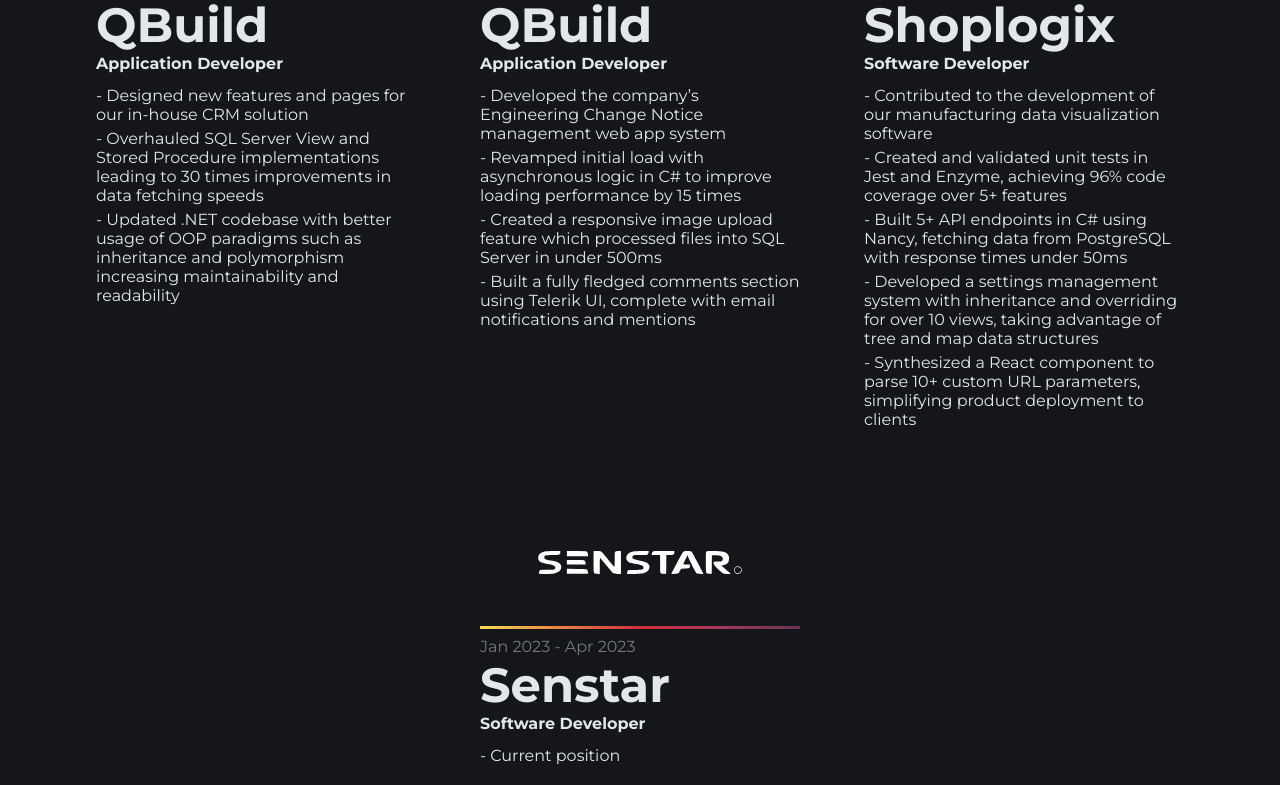
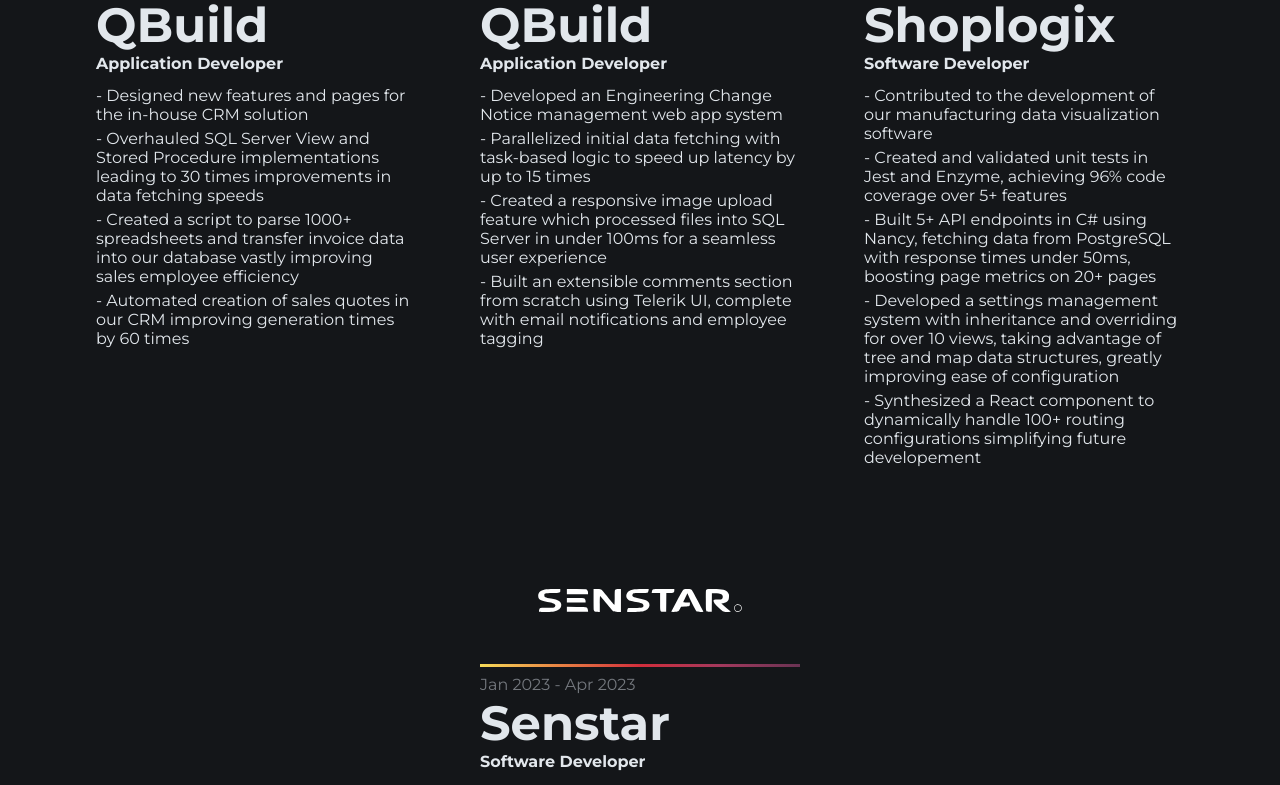
Before and after one commit to kenzoengineer/2022-portfolio, a React (Create React App) app: page / in a window 1280 px wide. Shown: the part 1760-2545 px from the top of the page. Built offline with nearby package versions, Linux system fonts and the light colour scheme.

Commit message:
updated experience

```diff
--- a/src/experience/Experience.tsx
+++ b/src/experience/Experience.tsx
@@ -11,9 +11,10 @@
     small: "Jan 2021 - Apr 2021",
     subtitle: "Application Developer",
     description: [
-        "Designed new features and pages for our in-house CRM solution",
+        "Designed new features and pages for the in-house CRM solution",
         "Overhauled SQL Server View and Stored Procedure implementations leading to 30 times improvements in data fetching speeds",
-        "Updated .NET codebase with better usage of OOP paradigms such as inheritance and polymorphism increasing maintainability and readability"
+        "Created a script to parse 1000+ spreadsheets and transfer invoice data into our database vastly improving sales employee efficiency",
+        "Automated creation of sales quotes in our CRM improving generation times by 60 times"
     ]
 }
 
@@ -23,10 +24,10 @@
     small: "Sep 2021 - Dec 2021",
     subtitle: "Application Developer",
     description: [
-        "Developed the company’s Engineering Change Notice management web app system",
-        "Revamped initial load with asynchronous logic in C# to improve loading performance by 15 times",
-        "Created a responsive image upload feature which processed files into SQL Server in under 500ms",
-        "Built a fully fledged comments section using Telerik UI, complete with email notifications and mentions"
+        "Developed an Engineering Change Notice management web app system",
+        "Parallelized initial data fetching with task-based logic to speed up latency by up to 15 times",
+        "Created a responsive image upload feature which processed files into SQL Server in under 100ms for a seamless user experience",
+        "Built an extensible comments section from scratch using Telerik UI, complete with email notifications and employee tagging"
     ]
 }
 
@@ -38,9 +39,9 @@
     description: [
         "Contributed to the development of our manufacturing data visualization software",
         "Created and validated unit tests in Jest and Enzyme, achieving 96% code coverage over 5+ features",
-        "Built 5+ API endpoints in C# using Nancy, fetching data from PostgreSQL with response times under 50ms",
-        "Developed a settings management system with inheritance and overriding for over 10 views, taking advantage of tree and map data structures",
-        "Synthesized a React component to parse 10+ custom URL parameters, simplifying product deployment to clients"
+        "Built 5+ API endpoints in C# using Nancy, fetching data from PostgreSQL with response times under 50ms, boosting page metrics on 20+ pages",
+        "Developed a settings management system with inheritance and overriding for over 10 views, taking advantage of tree and map data structures, greatly improving ease of configuration",
+        "Synthesized a React component to dynamically handle 100+ routing configurations simplifying future developement"
     ]
 }
 
@@ -49,7 +50,12 @@
     title: "Senstar",
     small: "Jan 2023 - Apr 2023",
     subtitle: "Software Developer",
-    description: ["Current position"]
+    description: [
+        "Advanced the C# based desktop surveillance video management client",
+        "Integrated a digital hardware I/O device into the client with reusable interfaces and endpoints in order to allow for total control of third party rules, alarms and commands",
+        "Built a generic upgrade pipeline to upgrade old hardware device implementations to newer integrations stored in PostgreSQL and SQL Server, increasing client security and feature adoption",
+        "Upgraded a TCP-based security system event handler to naively support 100+ concurrent connections using multi threaded sockets, greatly simplifying configuration by the end user"
+        ]
 }
 
 const experiences = [qb1, qb2, slx, ss];
--- a/src/header/Header.tsx
+++ b/src/header/Header.tsx
@@ -12,7 +12,7 @@
         <div id="home" className="header-container">
             <div className="left-half">
                 <div className="text-container">
-                    <div className="small-name">江华燚</div>
+                    <div className="small-name">江华炜</div>
                     <div className="big-name">KEN JIANG</div>
                     <div className="tagline">Computer Engineering @ UWaterloo</div>
                 </div>
--- a/src/navbar/Navbar.tsx
+++ b/src/navbar/Navbar.tsx
@@ -1,5 +1,5 @@
 import "./Navbar.css";
-import PDF from "./External-02.pdf";
+import PDF from "./resume_june_2023.pdf";
 import Themeswap from "../themeswap/Themeswap";
 
 interface NavbarItemProps {
```
Also changed, not shown: 1 other file (tests, documents, lock files or other folders).
